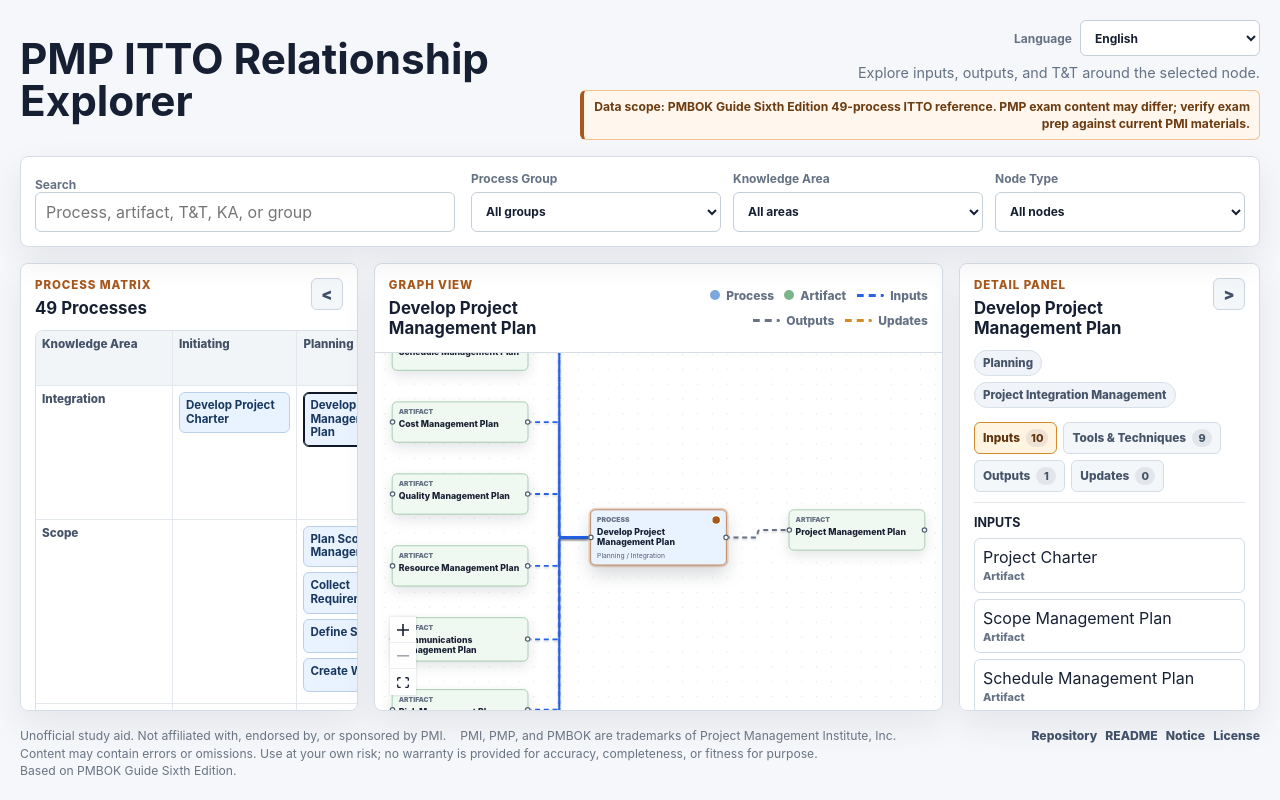
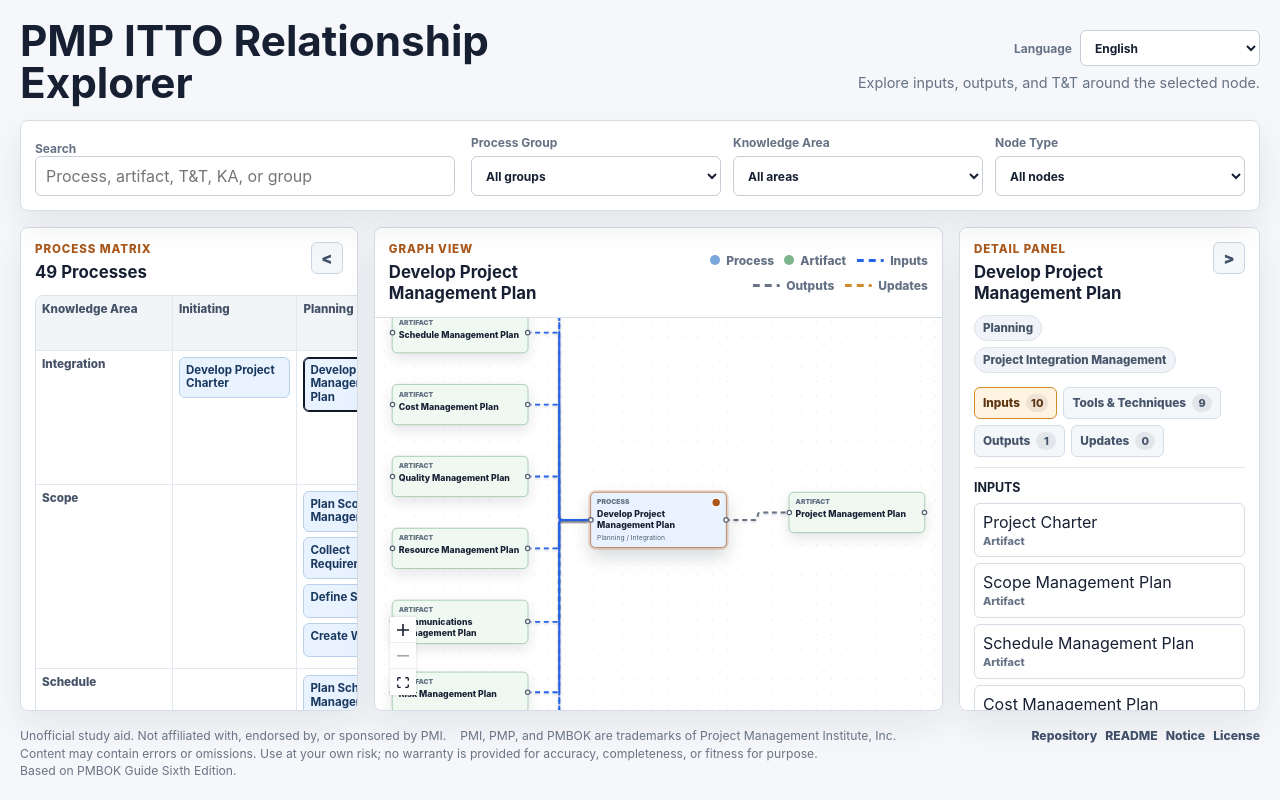
Before and after one commit to shiromatz/pmp-processes-interactive-map, a React (Vite) app: page / in a window 1280 px wide. Built offline with nearby package versions, Linux system fonts and the light colour scheme.

Commit message:
Remove data scope notice from header

```diff
--- a/src/App.tsx
+++ b/src/App.tsx
@@ -137,7 +137,6 @@
             </select>
           </label>
           <p className="app-header__summary">{messages.summary}</p>
-          <p className="app-header__scope-note">{messages.dataScopeNote}</p>
         </div>
       </header>
 
--- a/src/i18n/locales.json
+++ b/src/i18n/locales.json
@@ -6,7 +6,6 @@
       "eyebrow": "Unofficial Study Aid",
       "title": "PMP ITTO Relationship Explorer",
       "summary": "Explore inputs, outputs, and T&T around the selected node.",
-      "dataScopeNote": "Data scope: PMBOK Guide Sixth Edition 49-process ITTO reference. PMP exam content may differ; verify exam prep against current PMI materials.",
       "searchAndFilters": "Search and filters",
       "search": "Search",
       "searchPlaceholder": "Process, artifact, T&T, KA, or group",
@@ -113,7 +112,6 @@
       "eyebrow": "非公式学習補助",
       "title": "PMP ITTO 関係エクスプローラー",
       "summary": "選択項目を中心にインプット、アウトプット、T&Tを確認できます。",
-      "dataScopeNote": "データ範囲: PMBOK Guide 第6版の49プロセス/ITTO参照です。PMP試験範囲とは異なる場合があるため、試験対策は最新のPMI資料で確認してください。",
       "searchAndFilters": "検索とフィルター",
       "search": "検索",
       "searchPlaceholder": "プロセス、成果物、T&T、知識エリア、群",
@@ -486,7 +484,6 @@
       "eyebrow": "非官方学习辅助",
       "title": "PMP ITTO 关系浏览器",
       "summary": "围绕选定项查看输入、输出和 T&T。",
-      "dataScopeNote": "数据范围：基于《PMBOK指南》第六版的49个过程/ITTO参考。PMP考试内容可能不同；备考请核对PMI当前资料。",
       "searchAndFilters": "搜索和筛选",
       "search": "搜索",
       "searchPlaceholder": "过程、工件、T&T、知识领域或过程组",
--- a/src/styles/app.css
+++ b/src/styles/app.css
@@ -90,22 +90,6 @@
   margin: 0;
   text-align: right;
   white-space: nowrap;
-}
-
-.app-header__scope-note {
-  background: #fff7ed;
-  border: 1px solid #f1c28d;
-  border-left: 4px solid var(--accent);
-  border-radius: 6px;
-  color: #6c3b11;
-  font-size: 0.76rem;
-  font-weight: 750;
-  justify-self: end;
-  line-height: 1.4;
-  margin: 0;
-  max-width: 680px;
-  padding: 7px 9px;
-  text-align: right;
 }
 
 .app-header__side {
@@ -1014,11 +998,6 @@
     white-space: normal;
   }
 
-  .app-header__scope-note {
-    justify-self: stretch;
-    text-align: left;
-  }
-
   .top-panel {
     align-items: stretch;
   }
```
